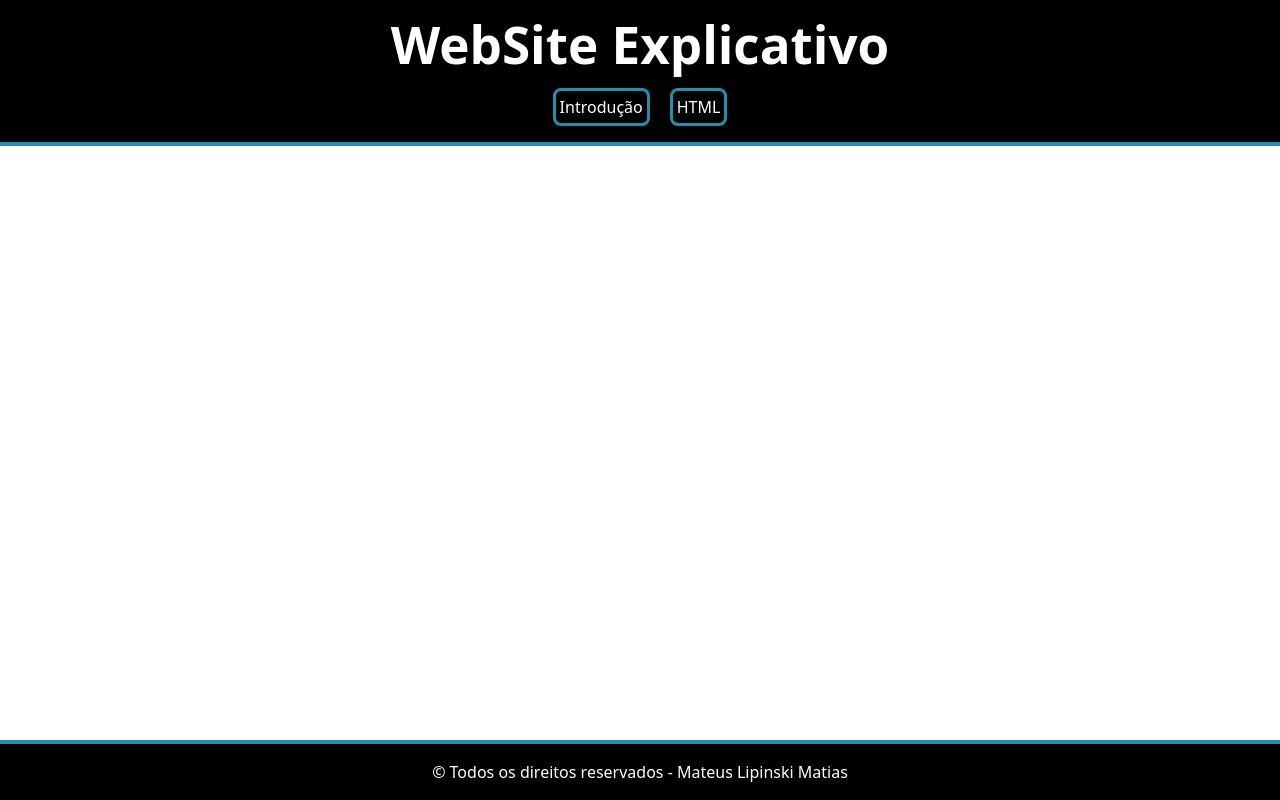
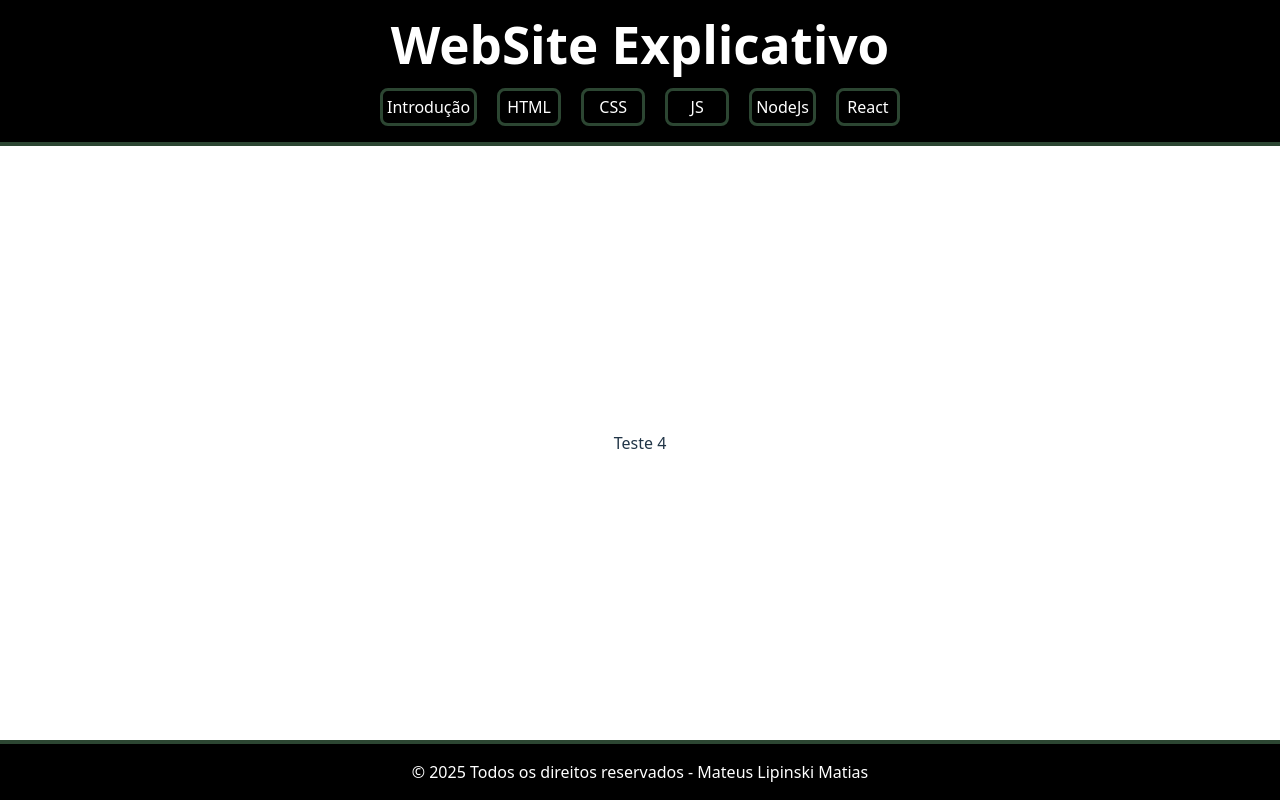
Before and after one commit to Mateus-Lipinski/WebSite-Explicativo-2025, a React (Vite) app: page /js in a window 1280 px wide. Built offline with nearby package versions, Linux system fonts and the light colour scheme.

Commit message:
feat/style/start-create-pages

```diff
--- a/src/App.jsx
+++ b/src/App.jsx
@@ -4,6 +4,10 @@ import Footer from './components/Footer'
 import { Route, Routes } from 'react-router-dom'
 import Introducao from './pages/INTRODUCAO'
 import Html from './pages/Html'
+import Css from './pages/Css'
+import Js from './pages/Js'
+import Nodejs from './pages/Nodejs'
+import React from './pages/React'
 
 function App() {
 
@@ -13,6 +17,10 @@ function App() {
         <Routes>
           <Route path='/' element={<Introducao />}/>
           <Route path='/html' element={<Html />}/>
+          <Route path='/css' element={<Css />}/>
+          <Route path='/js' element={<Js />}/>
+          <Route path='/nodejs' element={<Nodejs />}/>
+          <Route path='/react' element={<React />}/>
         </Routes>
       <Footer />
     </>
--- a/src/components/Footer/index.jsx
+++ b/src/components/Footer/index.jsx
@@ -4,7 +4,7 @@ function Footer() {
 
     return (
         <footer>
-            &copy; Todos os direitos reservados - Mateus Lipinski Matias
+            &copy; 2025 Todos os direitos reservados - Mateus Lipinski Matias
         </footer>
     )
 }
--- a/src/components/Footer/style.css
+++ b/src/components/Footer/style.css
@@ -3,6 +3,6 @@ footer {
     color: white;
     text-align: center;
     padding: 1em;
-    border-top: 4px solid #238faf;
+    border-top: 4px solid #2c4632;
     bottom: 0;
 }
--- a/src/components/Header/index.jsx
+++ b/src/components/Header/index.jsx
@@ -1,14 +1,19 @@
 import './style.css'
-import { Link } from 'react-router-dom'
+import { Link, Links } from 'react-router-dom'
 
 function Header() {
 
     return (
         <header>
+            <div id='batata'></div>
             <h1>WebSite Explicativo</h1>
             <nav>
                 <Link to={'/'}>Introdução</Link>
                 <Link to={'/html'}>HTML</Link>
+                <Link to={'/css'}>CSS</Link>
+                <Link to={'/js'}>JS</Link>
+                <Link to={'/nodejs'}>NodeJs</Link>
+                <Link to={'/react'}>React</Link>
             </nav>
         </header>
     )
--- a/src/components/Header/style.css
+++ b/src/components/Header/style.css
@@ -2,7 +2,7 @@ header {
     background-color: #000000;
     color: white;
     text-align: center;
-    border-bottom: 4px solid #238faf;
+    border-bottom: 4px solid #2c4632;
     padding: 1em;
 }
 
@@ -18,9 +18,9 @@ nav {
 }
 
 a {
+    min-width: 50px;
     text-decoration: none;
-    color: #FFFFFF;
-    border: 3px solid #238faf;
+    border: 3px solid #2c4632;
     border-radius: 8px;
     padding: 4px;
     transition: 0.2s;
@@ -28,6 +28,6 @@ a {
 
 a:hover {
     scale: 110%;
-    background-image: url('https://media.tenor.com/OJK9HzEzRO8AAAAM/dancing.gif');
+    background-image: url('https://i.pinimg.com/originals/0c/64/9a/0c649a17ec1e5f5ca340248b4ef4e4be.gif');
     background-size: 50px;
 }
--- a/src/index.css
+++ b/src/index.css
@@ -15,11 +15,11 @@
 
 a {
   font-weight: 500;
-  color: #646cff;
+  color: #ffffff;
   text-decoration: inherit;
 }
 a:hover {
-  color: #535bf2;
+  color: #ff0000;
 }
 
 body {
--- a/src/pages/Css/index.jsx
+++ b/src/pages/Css/index.jsx
@@ -0,0 +1,12 @@
+import './style.css'
+
+function Css() {
+
+    return (
+        <>
+            Teste 3
+        </>
+    )
+}
+
+export default Css
--- a/src/pages/Html/index.jsx
+++ b/src/pages/Html/index.jsx
@@ -4,7 +4,7 @@ function HTML() {
 
     return (
         <>
-        cenoura
+            Teste 2
         </>
     )
 }
--- a/src/pages/Introducao/index.jsx
+++ b/src/pages/Introducao/index.jsx
@@ -4,7 +4,7 @@ function Introducao() {
 
     return (
         <>
-            batata
+            Teste 1
         </>
     )
 }
--- a/src/pages/Js/index.jsx
+++ b/src/pages/Js/index.jsx
@@ -0,0 +1,12 @@
+import './style.css'
+
+function Js() {
+
+    return (
+        <>
+            Teste 4
+        </>
+    )
+}
+
+export default Js
--- a/src/pages/Nodejs/index.jsx
+++ b/src/pages/Nodejs/index.jsx
@@ -0,0 +1,12 @@
+import './style.css'
+
+function Nodejs() {
+
+    return (
+        <>
+            Teste 5
+        </>
+    )
+}
+
+export default Nodejs
--- a/src/pages/React/index.jsx
+++ b/src/pages/React/index.jsx
@@ -0,0 +1,12 @@
+import './style.css'
+
+function React() {
+
+    return (
+        <>
+            Teste 6
+        </>
+    )
+}
+
+export default React
```
